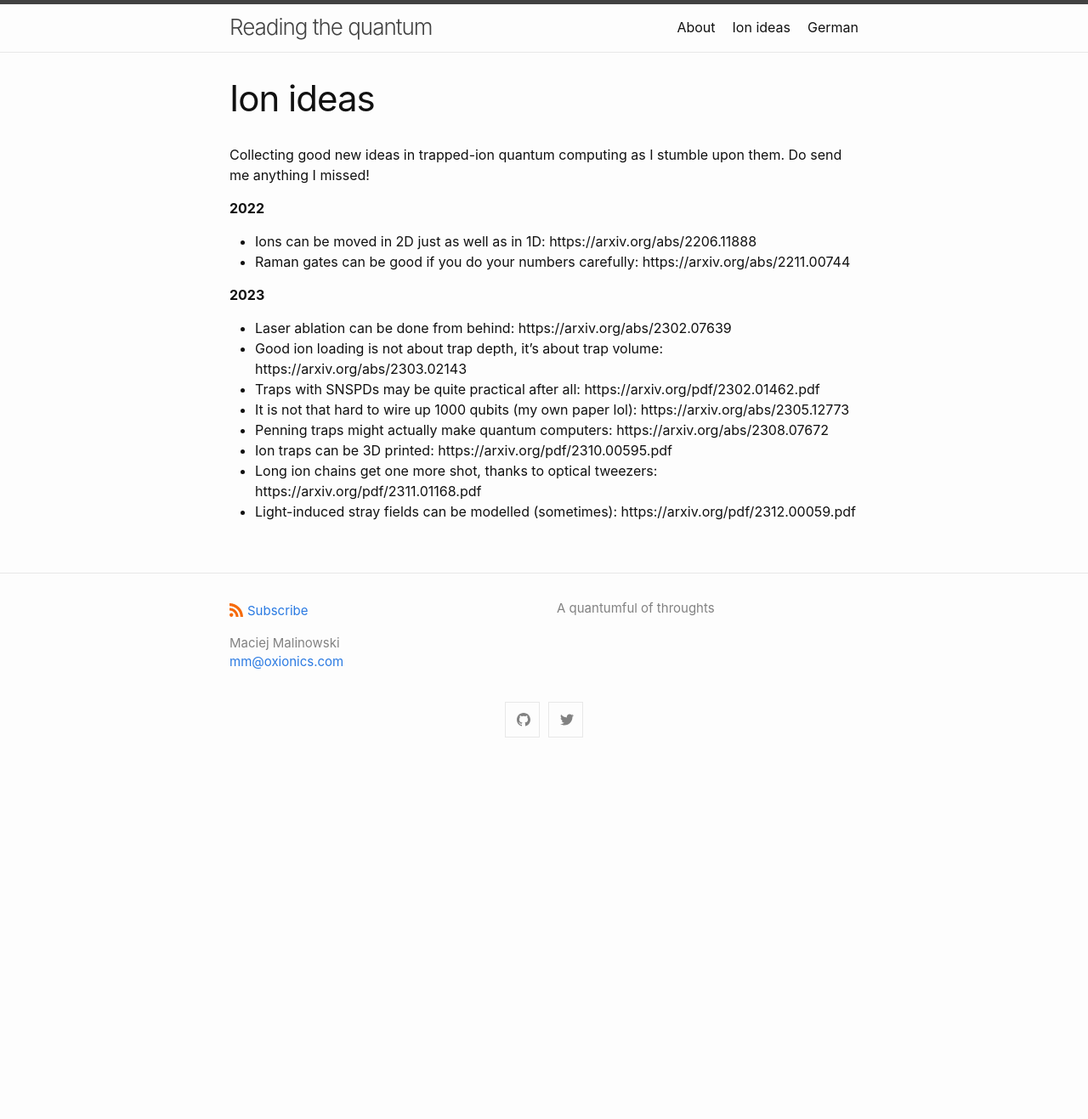
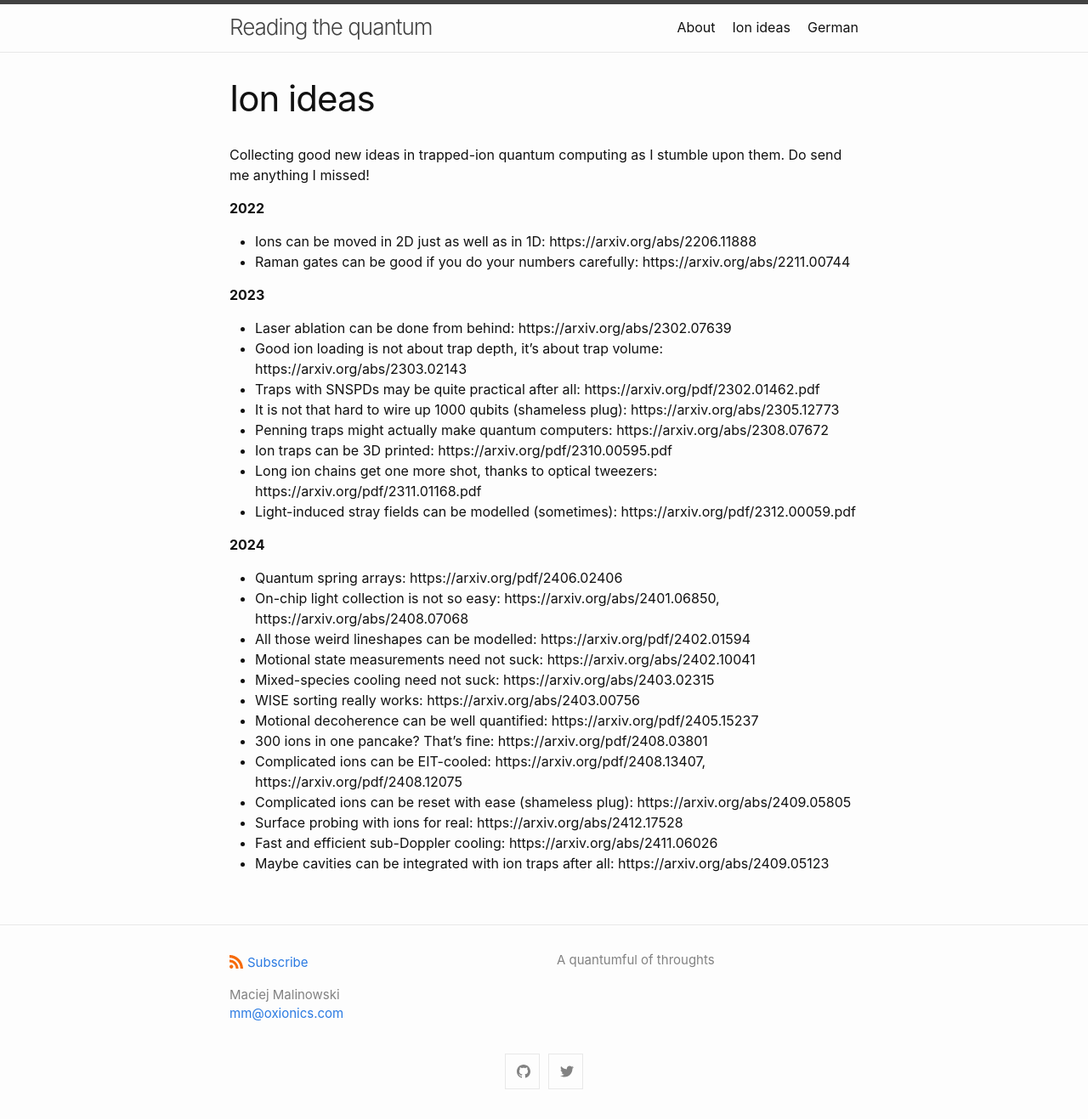
Before and after one commit to m-malinowski/m-malinowski.github.io, a Jekyll site: the page built from ion_trapping_ideas.md, in a window 1280 px wide. Shown: the whole page at 85% size. Built offline with Jekyll 4.4.1, drawn with Linux system fonts in a browser that asks for light colours; before the commit the page ends 903 px from its top, so only the background shows below that.

Commit message:
Update ion trapping ideas and dependencies

```diff
--- a/ion_trapping_ideas.md
+++ b/ion_trapping_ideas.md
@@ -14,8 +14,23 @@ Collecting good new ideas in trapped-ion quantum computing as I stumble upon the
 - Laser ablation can be done from behind: https://arxiv.org/abs/2302.07639
 - Good ion loading is not about trap depth, it's about trap volume: https://arxiv.org/abs/2303.02143
 - Traps with SNSPDs may be quite practical after all: https://arxiv.org/pdf/2302.01462.pdf
-- It is not that hard to wire up 1000 qubits (my own paper lol): https://arxiv.org/abs/2305.12773
+- It is not that hard to wire up 1000 qubits (shameless plug): https://arxiv.org/abs/2305.12773
 - Penning traps might actually make quantum computers: https://arxiv.org/abs/2308.07672
 - Ion traps can be 3D printed: https://arxiv.org/pdf/2310.00595.pdf
 - Long ion chains get one more shot, thanks to optical tweezers: https://arxiv.org/pdf/2311.01168.pdf
 - Light-induced stray fields can be modelled (sometimes): https://arxiv.org/pdf/2312.00059.pdf
+
+**2024**
+- Quantum spring arrays: https://arxiv.org/pdf/2406.02406
+- On-chip light collection is not so easy: https://arxiv.org/abs/2401.06850, https://arxiv.org/abs/2408.07068
+- All those weird lineshapes can be modelled: https://arxiv.org/pdf/2402.01594
+- Motional state measurements need not suck: https://arxiv.org/abs/2402.10041
+- Mixed-species cooling need not suck: https://arxiv.org/abs/2403.02315
+- WISE sorting really works: https://arxiv.org/abs/2403.00756
+- Motional decoherence can be well quantified: https://arxiv.org/pdf/2405.15237
+- 300 ions in one pancake? That's fine: https://arxiv.org/pdf/2408.03801
+- Complicated ions can be EIT-cooled: https://arxiv.org/pdf/2408.13407, https://arxiv.org/pdf/2408.12075
+- Complicated ions can be reset with ease (shameless plug): https://arxiv.org/abs/2409.05805
+- Surface probing with ions for real: https://arxiv.org/abs/2412.17528
+- Fast and efficient sub-Doppler cooling: https://arxiv.org/abs/2411.06026
+- Maybe cavities can be integrated with ion traps after all: https://arxiv.org/abs/2409.05123
```
Also changed, not shown: Gemfile.lock.
